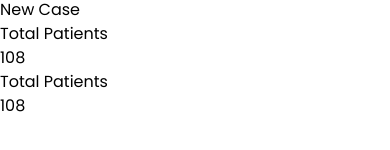
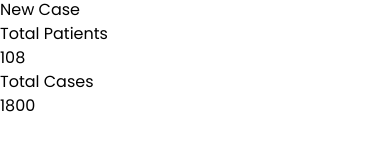
Before and after one commit to uzair-ahmed-45/asfandHomeo, a React (Vite) app: page /home in a window 390 px wide. Shown: the part 506-656 px from the top of the page. Built offline with nearby package versions, Linux system fonts and the light colour scheme.

Commit message:
responsive home

```diff
--- a/src/App.jsx
+++ b/src/App.jsx
@@ -1,16 +1,18 @@
-import React from 'react';
-import { BrowserRouter as Router, Routes, Route } from 'react-router-dom';
+import React, { useEffect } from 'react';
+import { BrowserRouter as Router, Routes, Route, useNavigate } from 'react-router-dom';
 import Navbar from './Pages/Navbar';
 import SignIn from './Pages/SignIn';
 import './App.css';
 import Home from './Pages/Home';
 import Signup from './Pages/Signup';
+import { useModal } from './Hooks/useModal';
 
 function App() {
+
+
   return (
     <Router>
       <div className='bg-gray-300 h-screen'>
-        <Navbar />
         <Routes>
           <Route path="/" element={<SignIn />} />
           <Route path="/home" element={<Home />} />
--- a/src/Context/Modalcontext.jsx
+++ b/src/Context/Modalcontext.jsx
@@ -1,10 +1,14 @@
 import React, { createContext, useState } from 'react'
+import { useNavigate } from 'react-router-dom'
 
 const Modalpopup = createContext()
 
 export default function Modalcontext({ children }) {
   const [modal, setmodal] = useState(false)
   const [verifyUser, setverifyUser] = useState(false)
+
+
+
   return (
     <>
       <Modalpopup.Provider value={{ modal, setmodal , verifyUser , setverifyUser }}>
--- a/src/Pages/Home.jsx
+++ b/src/Pages/Home.jsx
@@ -1,18 +1,22 @@
 import React from 'react'
 import Navbar from './Navbar'
+import { useModal } from '../Hooks/useModal'
+import { useNavigate } from 'react-router-dom'
 
 export default function () {
+
   return (
     <>
+      <Navbar />
       <div className=''>
-        <div className='flex md:flex-row flex-col md:mt-0 mt-24 justify-center gap-y-5 md:justify-between md:w-[75vw]  m-auto md:px-40 md:py-40 items-center md:ms-80'>
+        <div className='flex md:flex-row flex-col sm:mt-0 mt-2 justify-center gap-y-5 md:justify-between sm:w-[75vw] m-auto sm:px-40 md:px-20 gap-x-4 lg:px-32 sm:py-40 items-center sm:ms-40  lg:ms-60 xl:ms-80 text-center'>
           <div className='bg-white px-20 py-20 rounded-xl shadow-xl '>
             <h1>Total Patients</h1>
             <p>108</p>
           </div>
           <div className='bg-white px-20 py-20 rounded-xl shadow-xl '>
-            <h1>Total Patients</h1>
-            <p>108</p>
+            <h1>Total Cases</h1>
+            <p>1800</p>
           </div>
         </div>
       </div>
--- a/src/Pages/SignIn.jsx
+++ b/src/Pages/SignIn.jsx
@@ -1,4 +1,4 @@
-import React, { useState } from 'react';
+import React, { useEffect, useState } from 'react';
 import Inputs from "../Components/Inputs";
 import Button from '../Components/Button';
 import axios from 'axios';
@@ -12,8 +12,15 @@ export default function SignIn() {
   const [passmsg, setpassmsg] = useState(false);
   const { modal, setmodal , verifyUser , setverifyUser } = useModal()
 
+  const nav = useNavigate();
 
-  const nav = useNavigate();
+  useEffect(() => {
+    if (verifyUser == false) {
+      alert("sign in first")
+      nav("/")
+
+    }
+  }, [verifyUser])
 
   // const apiUrl = process.env.REACT_APP_API_URL;
   // console.log('API URL:', apiUrl);
```
